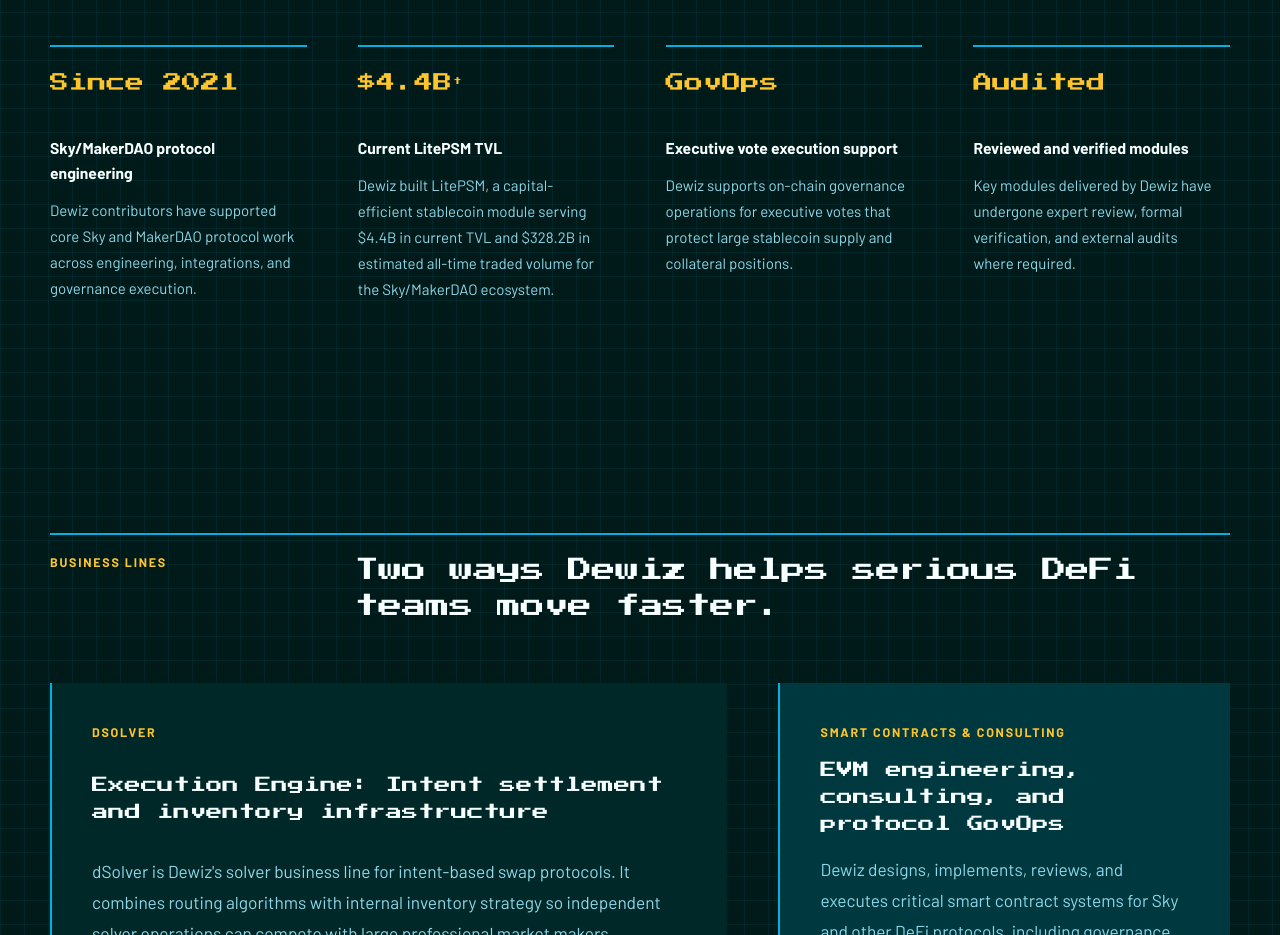
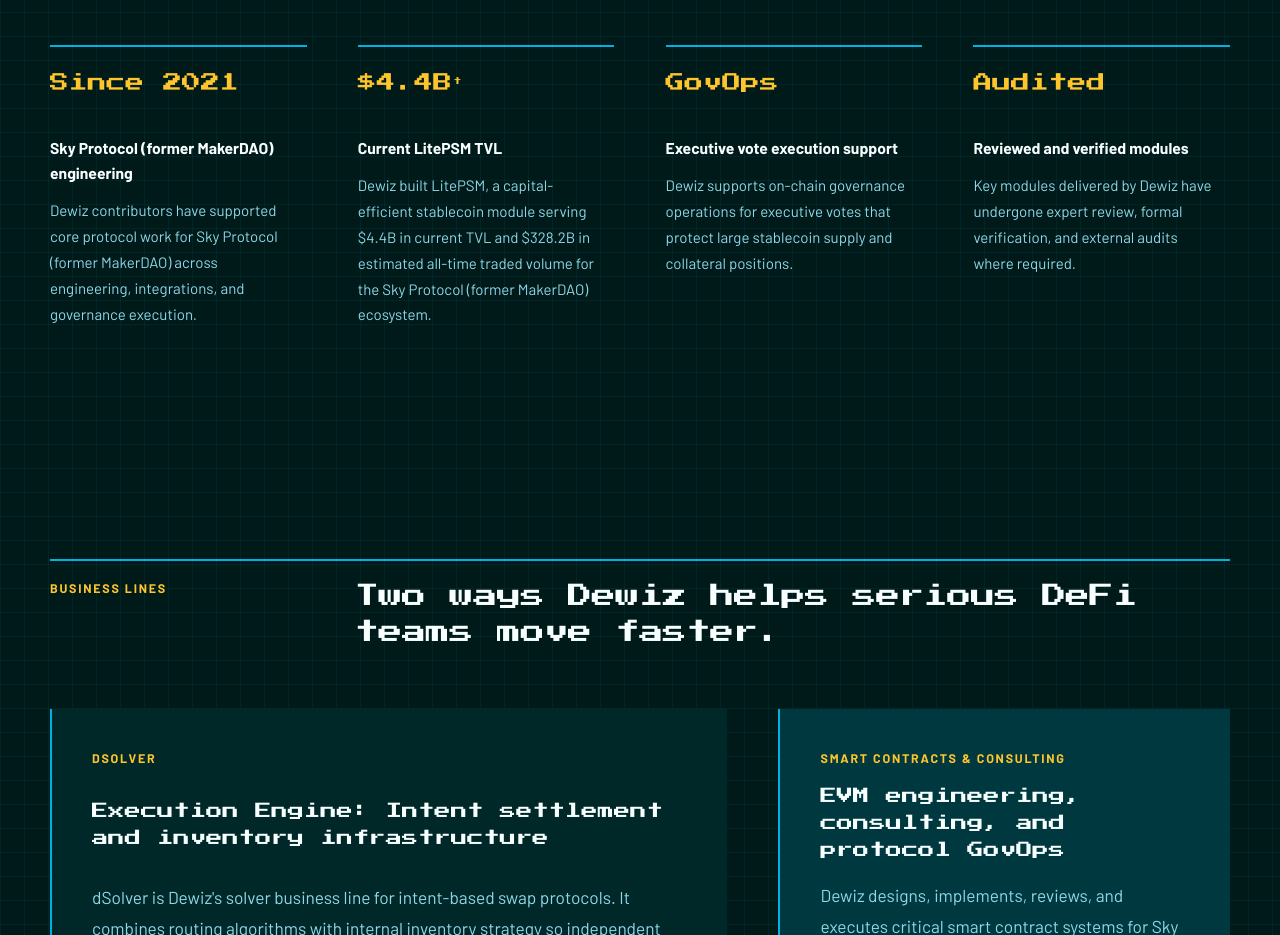
Before and after one commit to dewiz-xyz/dewiz-website, a Next.js app: page / in a window 1280 px wide. Shown: the part 1020-1955 px from the top of the page. Built offline with nearby package versions, Linux system fonts and the light colour scheme; no server answers.

Commit message:
Standardize Sky Protocol terminology

```diff
--- a/components/proof-metrics.tsx
+++ b/components/proof-metrics.tsx
@@ -37,7 +37,7 @@
         </>
       ),
       label: "Current LitePSM TVL",
-      description: `Dewiz built LitePSM, a capital-efficient stablecoin module serving ${litePsmMetrics.displayTvl} in current TVL and ${litePsmMetrics.displayTradedVolume} in estimated all-time traded volume for the Sky/MakerDAO ecosystem.`,
+      description: `Dewiz built LitePSM, a capital-efficient stablecoin module serving ${litePsmMetrics.displayTvl} in current TVL and ${litePsmMetrics.displayTradedVolume} in estimated all-time traded volume for the Sky Protocol (former MakerDAO) ecosystem.`,
     };
   });
 }
--- a/data/site.ts
+++ b/data/site.ts
@@ -22,15 +22,15 @@
 export const PROOF_METRICS = [
   {
     value: "Since 2021",
-    label: "Sky/MakerDAO protocol engineering",
+    label: "Sky Protocol (former MakerDAO) engineering",
     description:
-      "Dewiz contributors have supported core Sky and MakerDAO protocol work across engineering, integrations, and governance execution.",
+      "Dewiz contributors have supported core protocol work for Sky Protocol (former MakerDAO) across engineering, integrations, and governance execution.",
   },
   {
     value: "Multi-billion",
     label: "LitePSM stablecoin liquidity",
     description:
-      "Dewiz built LitePSM, a capital-efficient stablecoin module serving multi-billion dollar liquidity for the Sky/MakerDAO ecosystem.",
+      "Dewiz built LitePSM, a capital-efficient stablecoin module serving multi-billion dollar liquidity for the Sky Protocol (former MakerDAO) ecosystem.",
   },
   {
     value: "GovOps",
--- a/pages/about.tsx
+++ b/pages/about.tsx
@@ -39,9 +39,9 @@
           <h1>A DeFi engineering team built around high-stakes systems.</h1>
           <p>
             Dewiz co-founders are former MakerDAO Core Unit contributors who have contributed to
-            Sky and MakerDAO protocol work since 2021 and to the broader Ethereum ecosystem since
-            2018. The team combines smart contract engineering, backend systems, product delivery,
-            integrations, and governance operations.
+            Sky Protocol (former MakerDAO) work since 2021 and to the broader Ethereum ecosystem
+            since 2018. The team combines smart contract engineering, backend systems, product
+            delivery, integrations, and governance operations.
           </p>
           <div className={c.actions}>
             <a className={c.buttonPrimary} href={mailto("Dewiz partnership inquiry")}>
--- a/pages/smart-contracts.tsx
+++ b/pages/smart-contracts.tsx
@@ -43,9 +43,9 @@
           <span className={c.eyebrow}>Smart Contracts & Consulting</span>
           <h1>EVM engineering for protocols where correctness is not optional.</h1>
           <p>
-            Dewiz has grown from smart contract development and consultancy for Sky, MakerDAO, and
-            other DeFi protocols. We build and operate systems that govern stablecoin liquidity,
-            token rewards, stability parameters, and executive-vote execution.
+            Dewiz has grown from smart contract development and consultancy for Sky Protocol (former
+            MakerDAO) and other DeFi protocols. We build and operate systems that govern stablecoin
+            liquidity, token rewards, stability parameters, and executive-vote execution.
           </p>
           <div className={c.actions}>
             <a className={c.buttonPrimary} href={mailto("Smart contract development inquiry")}>
```
